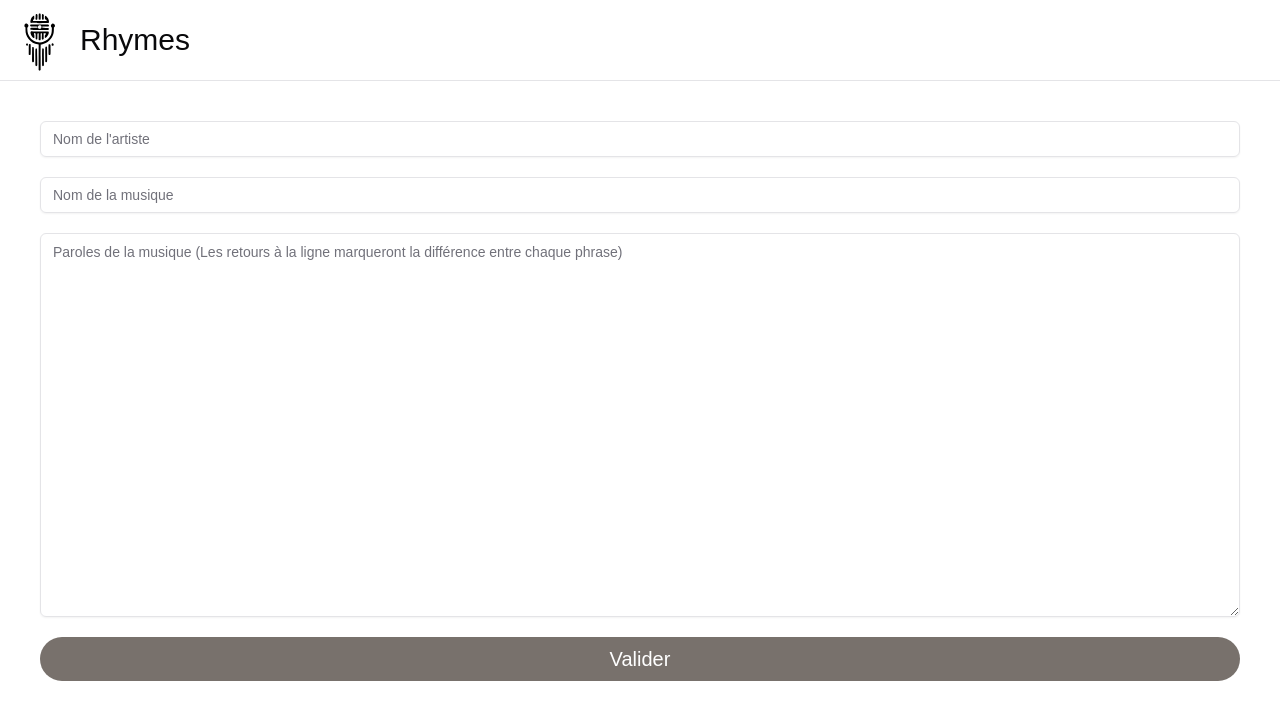
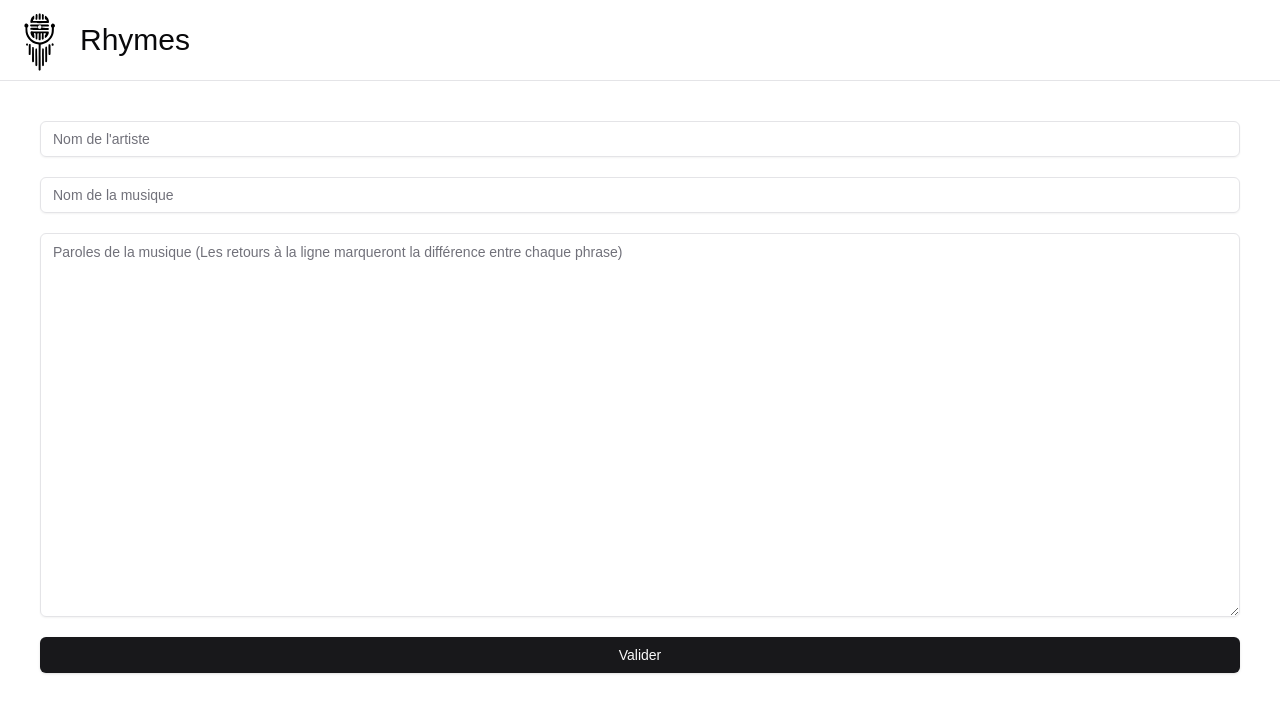
Before and after one commit to CorentinCLERO/RapLineBattle, a Next.js app: page /addSong in a window 1280 px wide. Shown: the top 720 px of the page. Built offline with nearby package versions, Linux system fonts and the light colour scheme.

Commit message:
📦 NEW: add difficulty choices

```diff
--- a/src/app/addSong/page.tsx
+++ b/src/app/addSong/page.tsx
@@ -1,11 +1,12 @@
 "use client";
 
-import Header from '@/components/Header';
-import { Input } from '@/components/ui/input';
-import { Textarea } from '@/components/ui/textarea';
-import { useRouter } from 'next/navigation';
-import React, { useState } from 'react';
-import * as yup from 'yup';
+import Header from "@/components/Header";
+import { Button } from "@/components/ui/button";
+import { Input } from "@/components/ui/input";
+import { Textarea } from "@/components/ui/textarea";
+import { useRouter } from "next/navigation";
+import React, { useState } from "react";
+import * as yup from "yup";
 
 function Page() {
   const router = useRouter();
@@ -21,40 +22,55 @@ function Page() {
     lyrics: yup
       .string()
       .test(
-        'min-phrases',
-        'Les paroles doivent contenir au moins 10 phrases',
-        (value) => (value ? value.split('\n').length >= 10 : false)
+        "min-phrases",
+        "Les paroles doivent contenir au moins 10 phrases",
+        (value) => (value ? value.split("\n").length >= 10 : false)
       )
-      .required('Les paroles sont requises'),
+      .required("Les paroles sont requises"),
   });
 
   const handleSubmit = async () => {
     setErrors({});
 
-    const artist = (document.querySelector('input[placeholder="Nom de l\'artiste"]') as HTMLInputElement).value;
-    const songName = (document.querySelector('input[placeholder="Nom de la musique"]') as HTMLInputElement).value;
-    const lyrics = (document.querySelector('textarea[placeholder="Paroles de la musique (Les retours à la ligne marqueront la différence entre chaque phrase)"]') as HTMLTextAreaElement).value;
+    const artist = (
+      document.querySelector(
+        'input[placeholder="Nom de l\'artiste"]'
+      ) as HTMLInputElement
+    ).value;
+    const songName = (
+      document.querySelector(
+        'input[placeholder="Nom de la musique"]'
+      ) as HTMLInputElement
+    ).value;
+    const lyrics = (
+      document.querySelector(
+        'textarea[placeholder="Paroles de la musique (Les retours à la ligne marqueront la différence entre chaque phrase)"]'
+      ) as HTMLTextAreaElement
+    ).value;
 
     try {
-      await schema.validate({ artist, songName, lyrics }, { abortEarly: false });
+      await schema.validate(
+        { artist, songName, lyrics },
+        { abortEarly: false }
+      );
 
-      const response = await fetch('/api/song', {
-        method: 'POST',
+      const response = await fetch("/api/song", {
+        method: "POST",
         headers: {
-          'Content-Type': 'application/json',
+          "Content-Type": "application/json",
         },
         body: JSON.stringify({
           artist,
           song_name: songName,
-          lyrics: lyrics.split('\n')
+          lyrics: lyrics.split("\n"),
         }),
       });
 
       if (response.ok) {
-        console.log('Song added successfully');
-        router.push('/songList');
+        console.log("Song added successfully");
+        router.push("/songList");
       } else {
-        console.error('Failed to add song');
+        console.error("Failed to add song");
       }
     } catch (err) {
       if (err instanceof yup.ValidationError) {
@@ -66,7 +82,7 @@ function Page() {
         });
         setErrors(newErrors);
       } else {
-        console.error('An unexpected error occurred');
+        console.error("An unexpected error occurred");
       }
     }
   };
@@ -79,16 +95,16 @@ function Page() {
   return (
     <>
       <Header />
-      <div className='m-10 flex gap-5 flex-col'>
+      <div className="m-10 flex gap-5 flex-col">
         <div>
-          <Input type='text' placeholder="Nom de l'artiste"/>
+          <Input type="text" placeholder="Nom de l'artiste" />
           {errors.artist && (
             <p className="text-red-500 text-sm mt-1">{errors.artist}</p>
           )}
         </div>
 
         <div>
-          <Input type='text' placeholder="Nom de la musique"/>
+          <Input type="text" placeholder="Nom de la musique" />
           {errors.songName && (
             <p className="text-red-500 text-sm mt-1">{errors.songName}</p>
           )}
@@ -97,19 +113,14 @@ function Page() {
         <div>
           <Textarea
             placeholder="Paroles de la musique (Les retours à la ligne marqueront la différence entre chaque phrase)"
-            className='h-96'
+            className="h-96"
           />
           {errors.lyrics && (
             <p className="text-red-500 text-sm mt-1">{errors.lyrics}</p>
           )}
         </div>
 
-        <button
-          className='border-none border-2 rounded-full px-5 py-2 text-xl bg-stone-500 hover:bg-stone-700 text-white disabled:bg-slate-300'
-          onClick={handleClick}
-        >
-          Valider
-        </button>
+        <Button onClick={handleClick}>Valider</Button>
       </div>
     </>
   );
--- a/src/app/page.tsx
+++ b/src/app/page.tsx
@@ -1,5 +1,6 @@
 'use client';
 
+import { Button } from '@/components/ui/button';
 import { Loader2 } from 'lucide-react';
 import Image from 'next/image';
 import Link from 'next/link';
@@ -22,7 +23,7 @@ export default function Home() {
   />
 </div>
       <div className='grid justify-center'>
-        <button className='border-none border-2 rounded-full px-5 py-2 text-xl bg-stone-500 hover:bg-stone-700 text-white disabled:bg-slate-300' onClick={() => setIsLoading(true)} disabled={isLoading}>
+        <Button onClick={() => setIsLoading(true)} disabled={isLoading}>
           {isLoading ?
             <div className='flex gap-5'>
             <Loader2 className="animate-spin" />
@@ -30,7 +31,7 @@ export default function Home() {
             </div> :
             <Link href="/songList">Choisir une musique</Link>
           }
-        </button>
+        </Button>
       </div>
     </div>
   );
--- /dev/null
+++ b/src/components/ui/button.tsx
@@ -0,0 +1,69 @@
+import * as React from "react"
+import { Slot } from "@radix-ui/react-slot"
+import { cva, type VariantProps } from "class-variance-authority"
+
+import { cn } from "@/lib/utils"
+
+const buttonVariants = cva(
+  "inline-flex items-center justify-center gap-2 whitespace-nowrap rounded-md text-sm font-medium transition-colors focus-visible:outline-none focus-visible:ring-1 focus-visible:ring-ring disabled:pointer-events-none disabled:opacity-50 [&_svg]:pointer-events-none [&_svg]:size-4 [&_svg]:shrink-0",
+  {
+    variants: {
+      variant: {
+        default:
+          "bg-primary text-primary-foreground shadow hover:bg-primary/90",
+        destructive:
+          "bg-destructive text-destructive-foreground shadow-sm hover:bg-destructive/90",
+        outline:
+          "border border-input bg-background shadow-sm hover:bg-accent hover:text-accent-foreground",
+        secondary:
+          "bg-secondary text-secondary-foreground shadow-sm hover:bg-secondary/80",
+        ghost: "hover:bg-accent hover:text-accent-foreground",
+        link: "text-primary underline-offset-4 hover:underline",
+        trou_facile: "bg-black text-primary-foreground",
+        trou_facile_selected: "bg-green-500 text-primary-foreground",
+        trou_moyen: "bg-black text-primary-foreground",
+        trou_moyen_selected: "bg-blue-500 text-primary-foreground",
+        trou_difficile: "bg-black text-primary-foreground",
+        trou_difficile_selected: "bg-red-500 text-primary-foreground",
+        phrase_facile: "bg-black text-primary-foreground",
+        phrase_facile_selected: "bg-emerald-500 text-primary-foreground",
+        phrase_moyen: "bg-black text-primary-foreground",
+        phrase_moyen_selected: "bg-cyan-500 text-primary-foreground",
+        phrase_difficile: "bg-black text-primary-foreground",
+        phrase_difficile_selected: "bg-rose-500 text-primary-foreground",
+      },
+      size: {
+        default: "h-9 px-4 py-2",
+        sm: "h-8 rounded-md px-3 text-xs",
+        lg: "h-10 rounded-md px-8",
+        icon: "h-9 w-9",
+      },
+    },
+    defaultVariants: {
+      variant: "default",
+      size: "default",
+    },
+  }
+)
+
+export interface ButtonProps
+  extends React.ButtonHTMLAttributes<HTMLButtonElement>,
+    VariantProps<typeof buttonVariants> {
+  asChild?: boolean
+}
+
+const Button = React.forwardRef<HTMLButtonElement, ButtonProps>(
+  ({ className, variant, size, asChild = false, ...props }, ref) => {
+    const Comp = asChild ? Slot : "button"
+    return (
+      <Comp
+        className={cn(buttonVariants({ variant, size, className }))}
+        ref={ref}
+        {...props}
+      />
+    )
+  }
+)
+Button.displayName = "Button"
+
+export { Button, buttonVariants }
```
Also changed, not shown: src/app/songList/page.tsx (+78 -31 lines), src/components/Game.tsx (+58 -40 lines).
